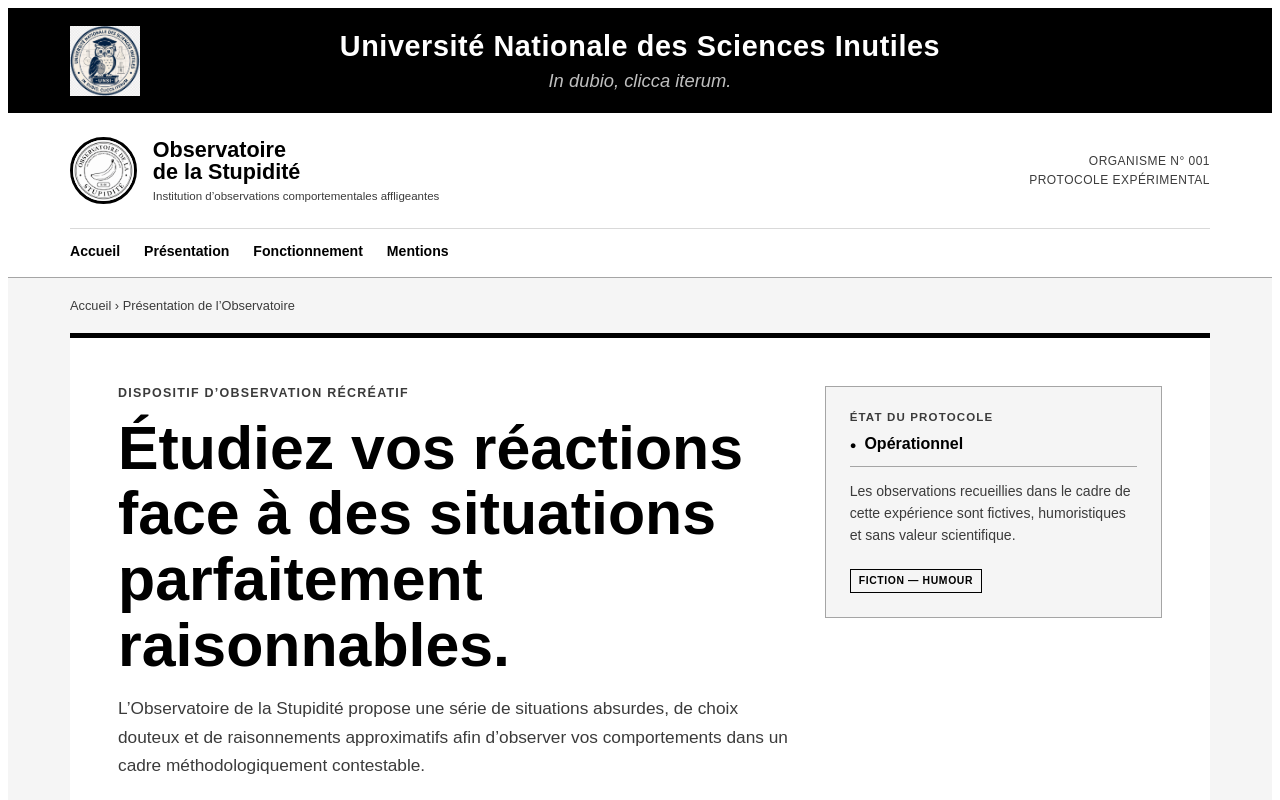
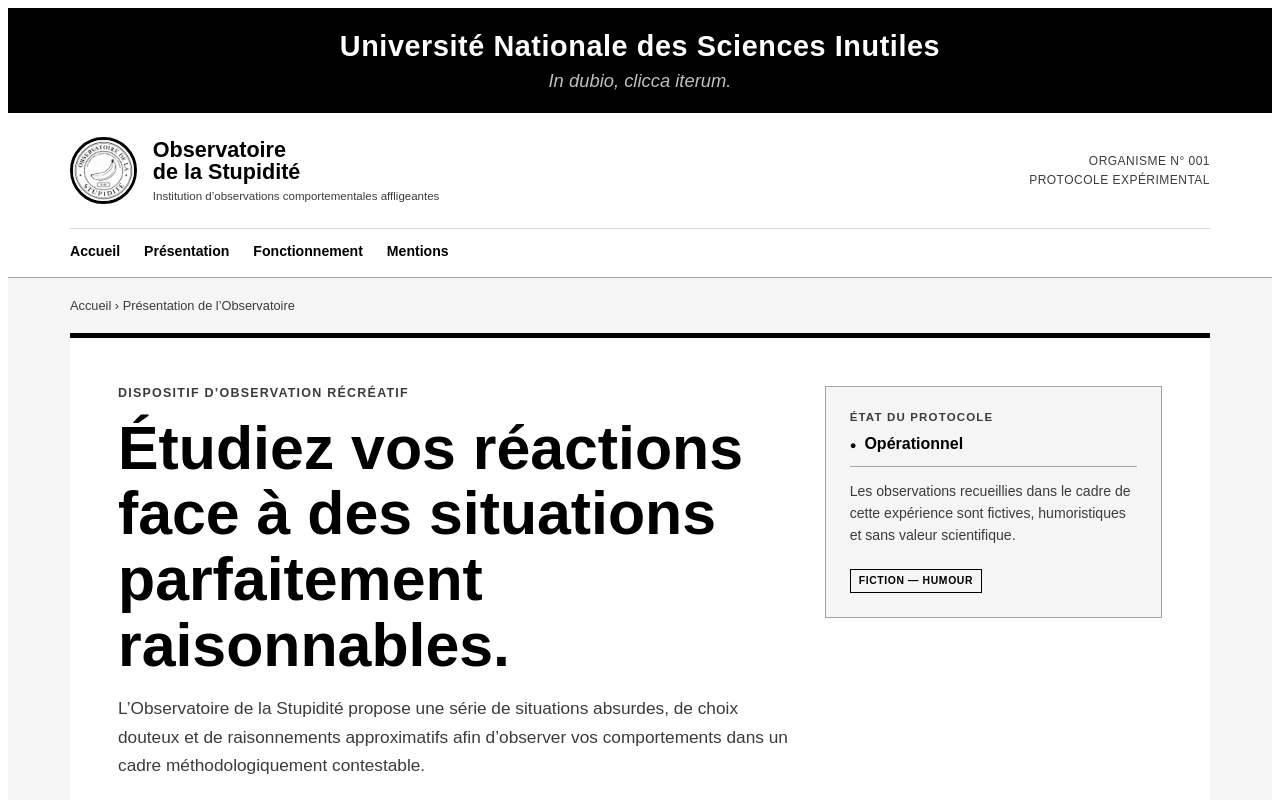
Before and after one commit to C4ctusJD/observatoire_de_la_stupidite, a Next.js app: page / in a window 1280 px wide. Shown: the top 800 px of the page. Built offline with nearby package versions, Linux system fonts and the light colour scheme.

Commit message:
Update page.js

```diff
--- a/app/page.js
+++ b/app/page.js
@@ -8,11 +8,7 @@ export default function PageAccueil() {
       {/* Bandeau institutionnel */}
       <div className={styles.bandeauRepublique}>
   <div className={styles.conteneurBandeau}>
-    <img
-      src="/images/logo_unsi.png"
-      alt="Logo de l’Université Nationale des Sciences Inutiles"
-      className={styles.logoUnsi}
-    />
+
 
     <div className={styles.texteUnsi}>
       <strong>Université Nationale des Sciences Inutiles</strong>
```
